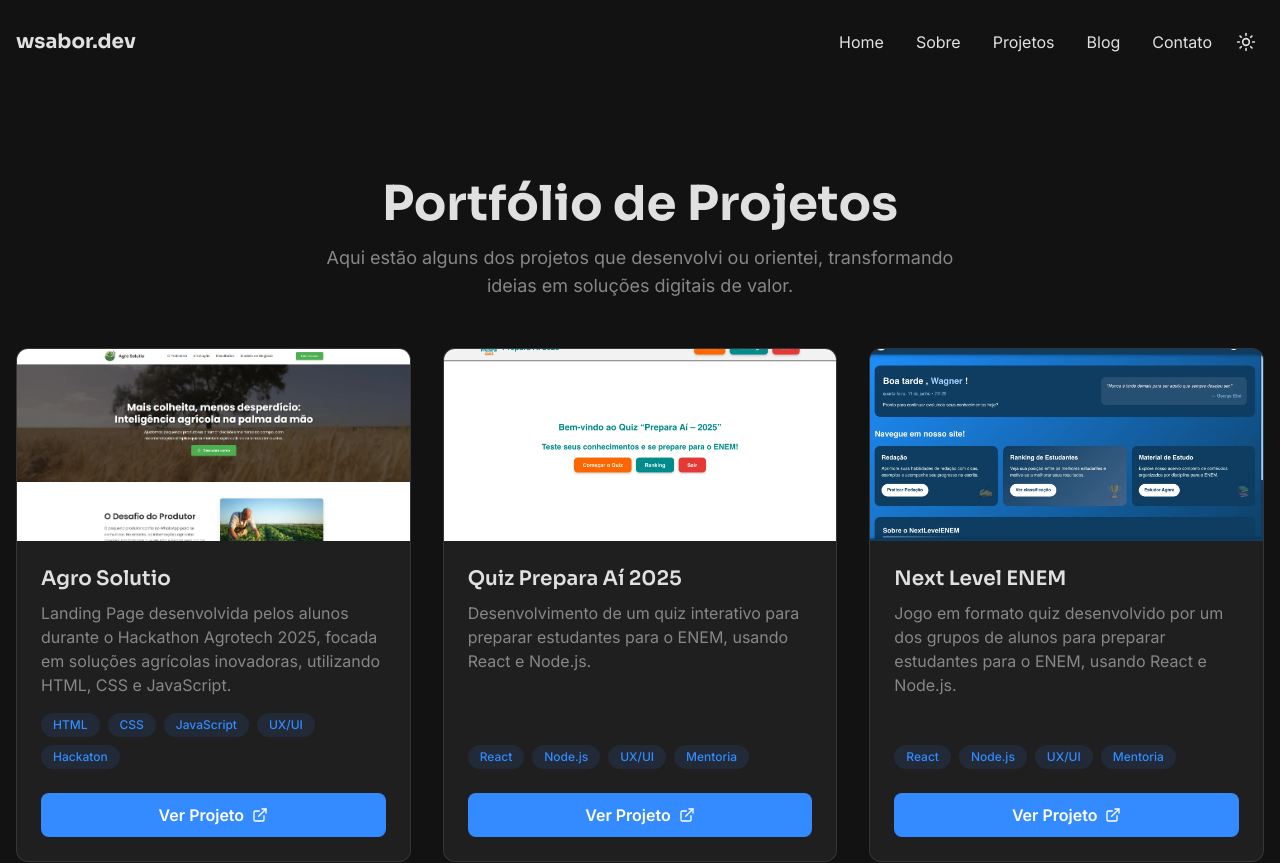
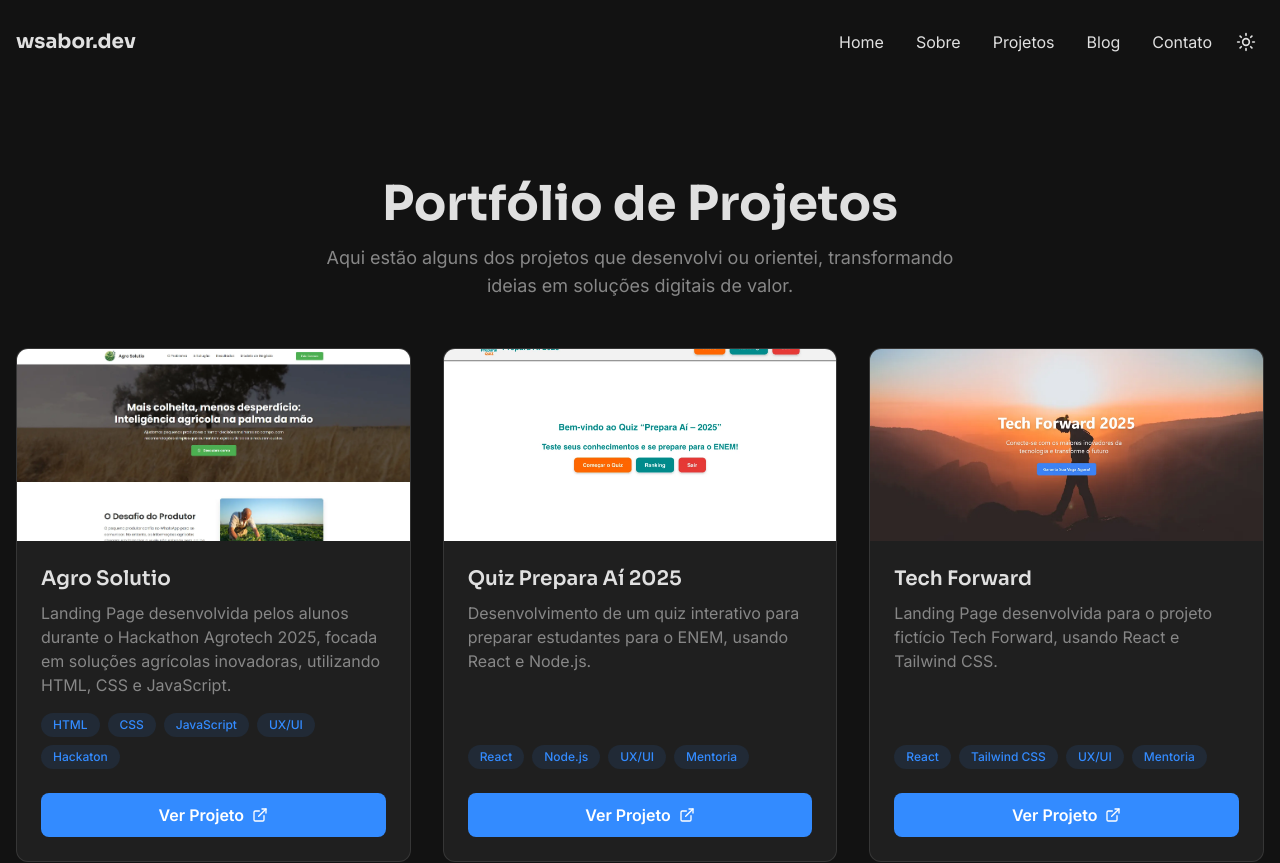
Before and after one commit to wsabor/wsabor.dev, a Next.js app: page /projects in a window 1280 px wide. Shown: the top 863 px of the page. Built offline with nearby package versions, Linux system fonts and the light colour scheme.

Commit message:
chore: Tech Forward project added

```diff
--- a/src/data/projects.ts
+++ b/src/data/projects.ts
@@ -31,6 +31,16 @@ export const allProjects: Project[] = [
   },
   {
     id: 3,
+    title: "Tech Forward",
+    image: "tech-forward.webp",
+    basePath: "/img/projects/",
+    link: "https://tech-forward-five.vercel.app",
+    description:
+      "Landing Page desenvolvida para o projeto fictício Tech Forward, usando React e Tailwind CSS.",
+    tags: ["React", "Tailwind CSS", "UX/UI", "Mentoria"],
+  },
+  {
+    id: 4,
     title: "Next Level ENEM",
     image: "nextLevelEnem.webp",
     basePath: "/img/projects/quiz-preparai/",
@@ -40,7 +50,7 @@ export const allProjects: Project[] = [
     tags: ["React", "Node.js", "UX/UI", "Mentoria"],
   },
   {
-    id: 4,
+    id: 5,
     title: "Aprova Mais",
     image: "aprovaMais.webp",
     basePath: "/img/projects/quiz-preparai/",
@@ -50,7 +60,7 @@ export const allProjects: Project[] = [
     tags: ["React", "Node.js", "UX/UI", "Mentoria"],
   },
   {
-    id: 5,
+    id: 6,
     title: "Gabarita Mente",
     image: "gabaritaMente.webp",
     basePath: "/img/projects/quiz-preparai/",
@@ -60,7 +70,7 @@ export const allProjects: Project[] = [
     tags: ["React", "Node.js", "UX/UI", "Mentoria"],
   },
   {
-    id: 6,
+    id: 7,
     title: "Desafio Nota 1000",
     image: "desafioNota1000.webp",
     basePath: "/img/projects/quiz-preparai/",
```
Also changed, not shown: public/img/projects/tech-forward.webp (added).
